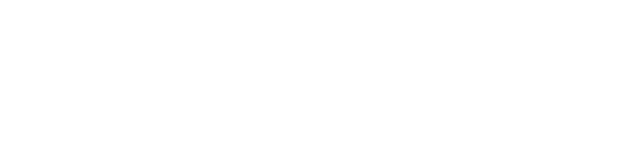
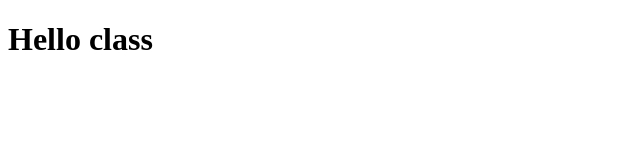
Before and after one commit to Devanshukumawat/demorepo, a plain HTML site: page index.html in a window 1280 px wide. Shown: the whole page, without its empty margins (0-640 px from the left). Drawn offline with Linux system fonts and the light colour scheme.

Commit message:
add h1 tag

```diff
--- a/index.html
+++ b/index.html
@@ -7,5 +7,6 @@
 </head>
 <body>
 
+    <h1>Hello class</h1>
 </body>
 </html>
```
